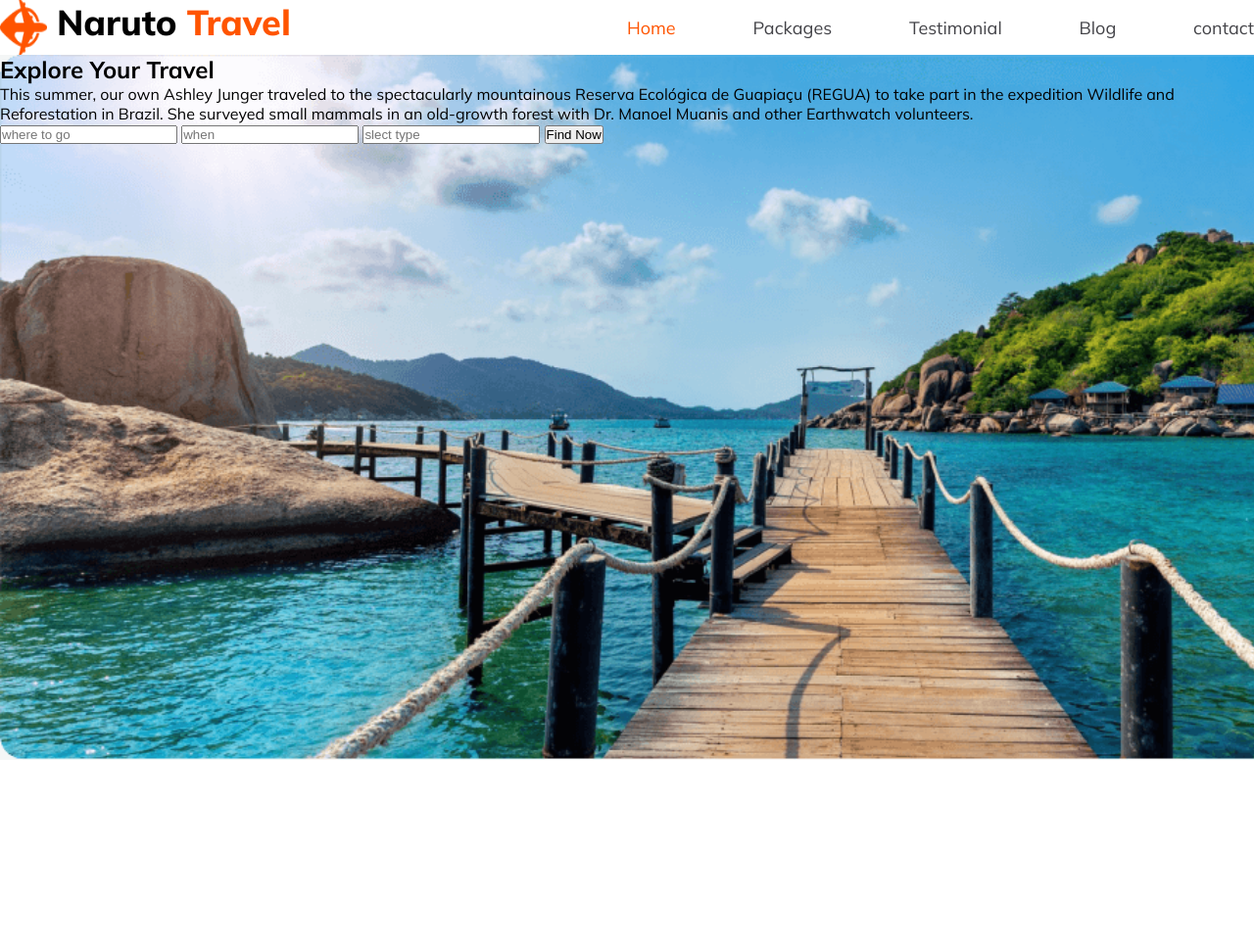
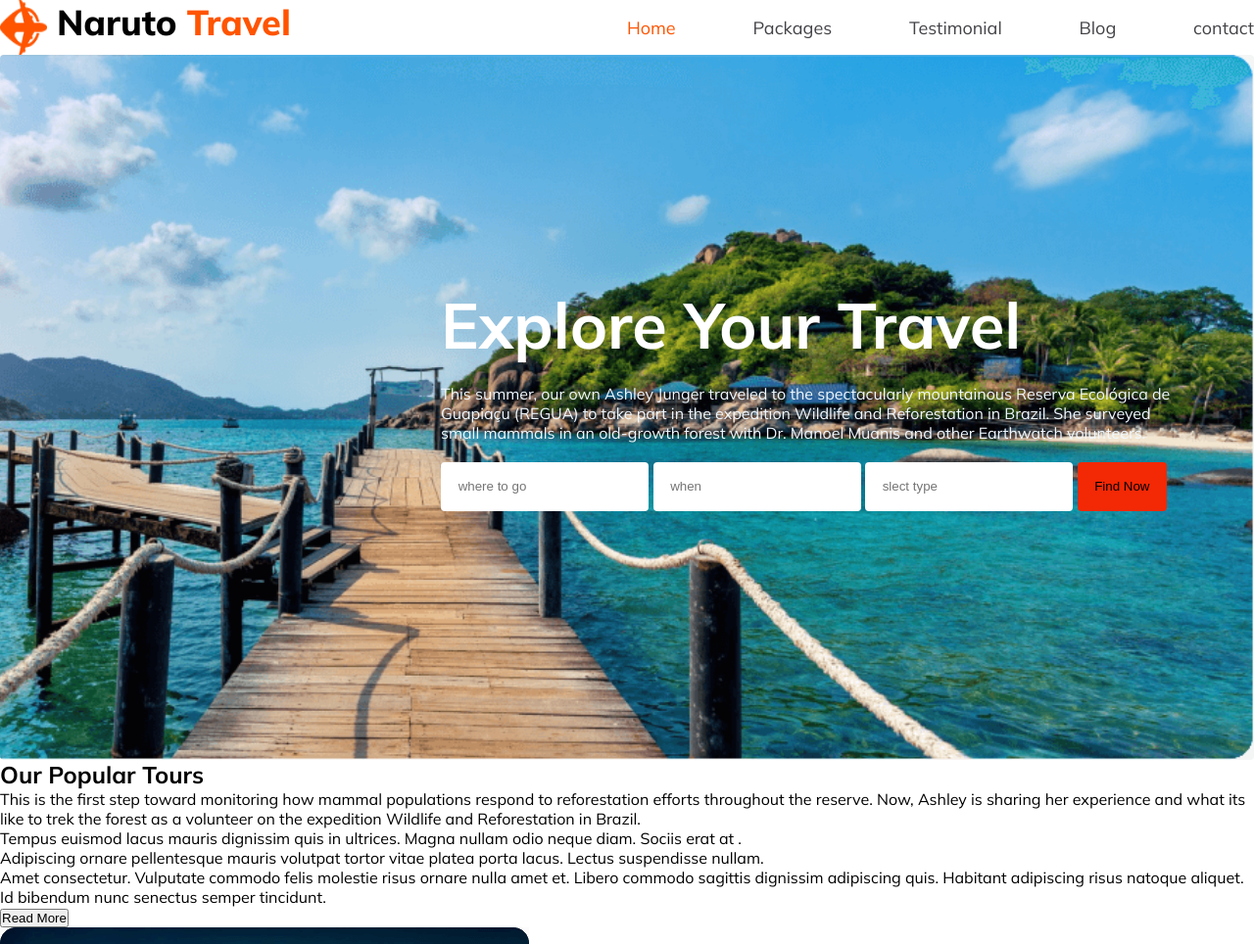
Before and after one commit to Tarekfaisal7M/Assingnment-new, a plain HTML site: page index.html in a window 1280 px wide. Shown: the top 964 px of the page at 98% size. Before the commit the page ends 800 px from the top, so only its background shows below. Drawn offline with Linux system fonts and the light colour scheme.

Commit message:
added section two

```diff
--- a/index.html
+++ b/index.html
@@ -40,6 +40,24 @@
             </div>
 
         </section>
+        <section class="sec01">
+            <div>
+                <h1>Our Popular Tours</h1>
+                <p>This is the first step toward monitoring how mammal populations respond to reforestation efforts throughout the reserve. Now, Ashley is sharing her experience and what its like to trek the forest as a volunteer on the expedition Wildlife and Reforestation in Brazil.</p>
+                <ul>
+                    <li>Tempus euismod lacus mauris dignissim quis in ultrices. Magna nullam odio neque diam. Sociis erat at .</li>
+                    <li>Adipiscing ornare pellentesque mauris volutpat tortor vitae platea porta lacus. Lectus suspendisse nullam.</li>
+                    <li>Amet consectetur. Vulputate commodo felis molestie risus
+                        ornare nulla amet et. Libero commodo sagittis dignissim adipiscing quis. Habitant adipiscing risus natoque aliquet. Id bibendum nunc senectus semper tincidunt. </li>
+                </ul>
+                <button>Read More</button>
+            </div>
+            <div>
+                <img src="pictures/Rectangle 4.png" alt="">
+            </div>
+
+
+        </section>
 
     </header>
     <main>
--- a/stylepro/style.css
+++ b/stylepro/style.css
@@ -69,5 +69,49 @@ header {
     height: 90vh;
     width: 100%;
     background-size: cover;
-
+    background-position: top 25% right 0;
+    display: flex;
+    flex-direction: column;
+    align-items: flex-start;
+    justify-content: center;
+    border-radius: 4px;
 }
+.hero h1{
+    color: #FFF;
+    font-size: 65px;
+    padding-left: 450px;
+    margin-bottom: 20px;
+}
+.hero div{
+    width: 1200px;
+    height: auto;
+    padding-left: 450px;
+    margin-bottom: 20px;
+}
+.hero div p {
+    color: aliceblue;
+}
+.hero div .text01{
+    display: flex;
+    align-items: center;
+    justify-content: space-between;
+    margin: 10px;
+}
+.hero input{
+    height: 3.125rem;
+    padding: 0 1.25em;
+    width: auto;
+    border: 1px solid transparent;
+    border-radius: 4px;
+    outline: 0;
+}
+.hero button{
+    height: 3.125rem;
+    padding: 0 1.25em;
+    background-color: rgb(243, 40, 4);
+    width: auto;
+    border: 1px solid transparent;
+    border-radius: 4px;
+    outline: none;
+    cursor: pointer;
+}
```
